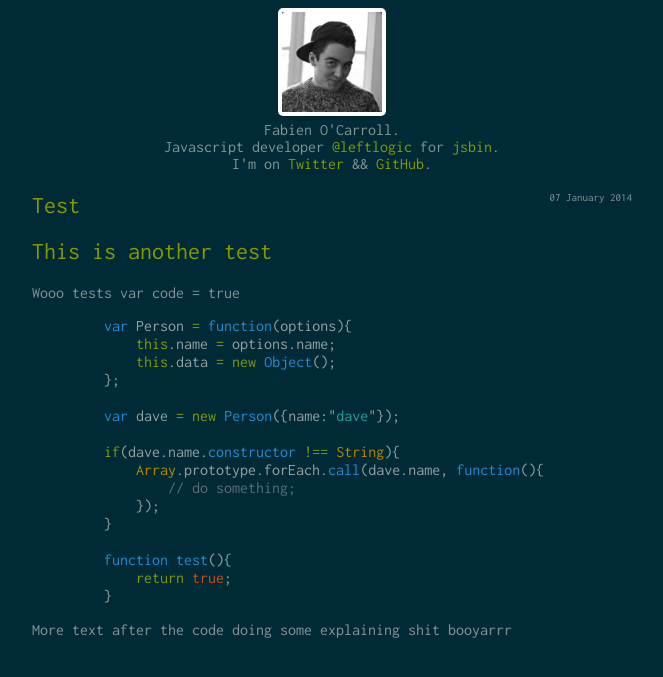
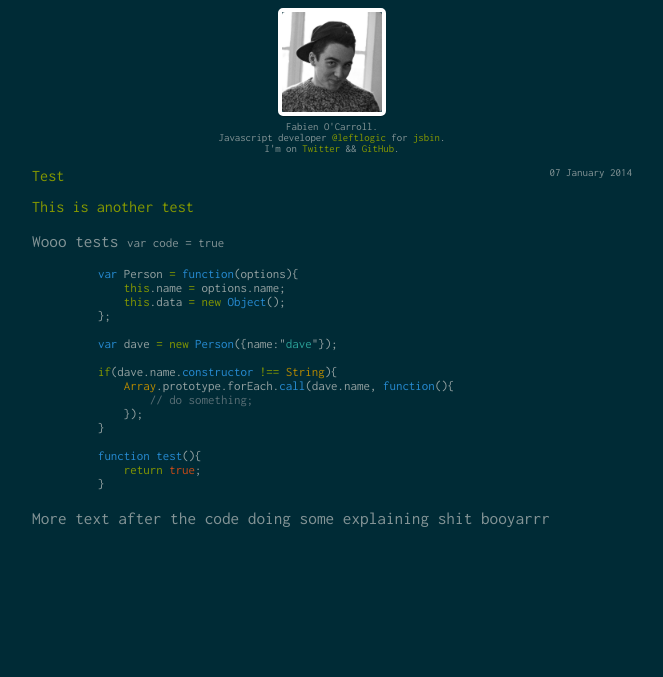
Before and after one commit to allouis/allouis.github.io, a Jekyll site: the page built from index.html, in a window 1280 px wide. Shown: the top 677 px of the page, without its empty margins (308-971 px from the left). Built offline with Jekyll 4.4.1, drawn with Linux system fonts in a browser that asks for light colours; Markdown is read by kramdown in place of the engine named in the settings; the list of posts is cut into pages by our own code.

Commit message:
Updating styling for font-size

```diff
--- a/css/main.css
+++ b/css/main.css
@@ -1,5 +1,8 @@
 body, code {
     font-family: 'Inconsolata', sans-serif;
+}
+body {
+    font-size:67.5%;
 }
 
 h1,h2,h3,h4,h5,h6 {
@@ -33,3 +36,9 @@ a {
 a:hover {
     opacity:0.8;
 }
+
+@media only screen and (max-device-width: 480px) {
+    body {
+        font-size:60%;
+    }
+}
--- a/css/post.css
+++ b/css/post.css
@@ -6,6 +6,7 @@
 }
 
 .post h1 {
+
 }
 
 .post .date {
@@ -18,11 +19,15 @@
 }
 
 .post .content p {
-
+    font-size:1.6em;
 }
 
 .post .content code {
+    font-size:1.2em;
+}
 
+.post .content p code {
+    font-size:0.75em;
 }
 
 .post .content pre {
```
